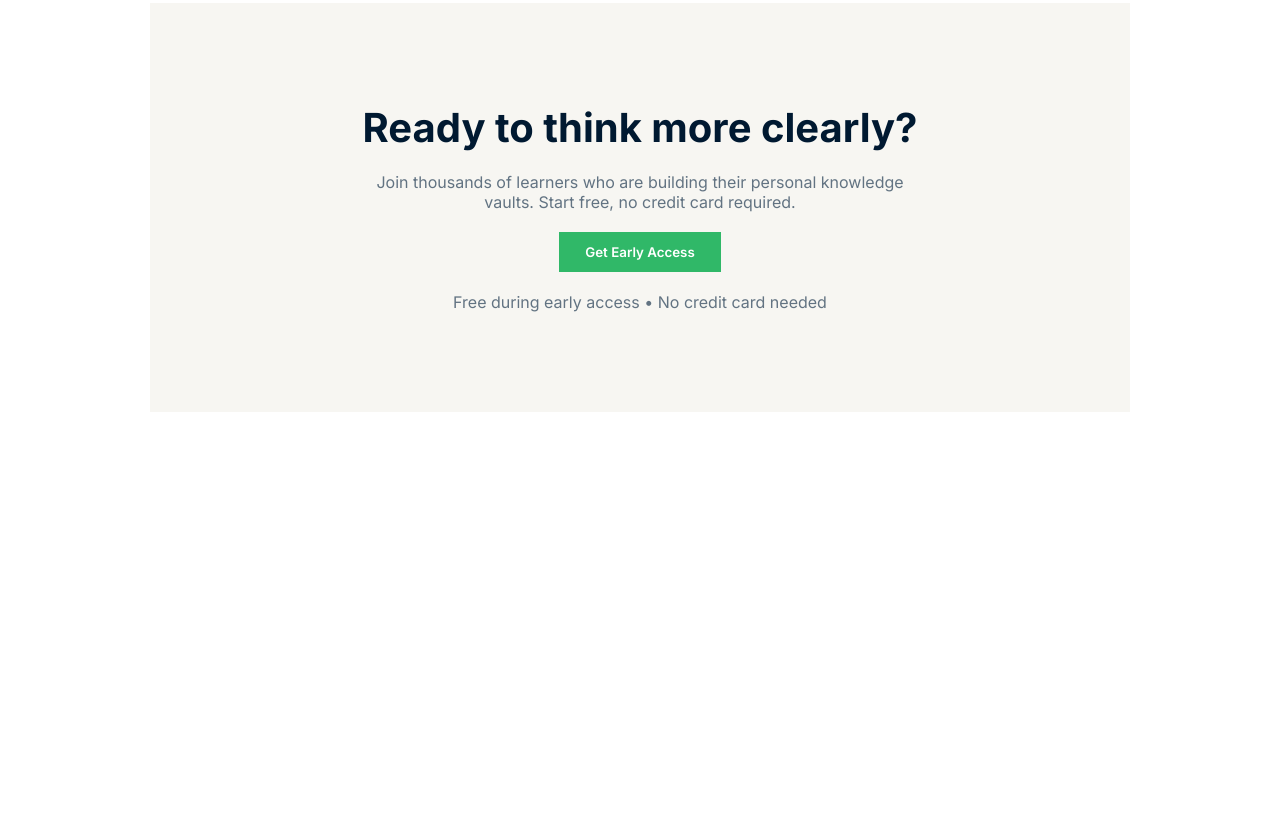
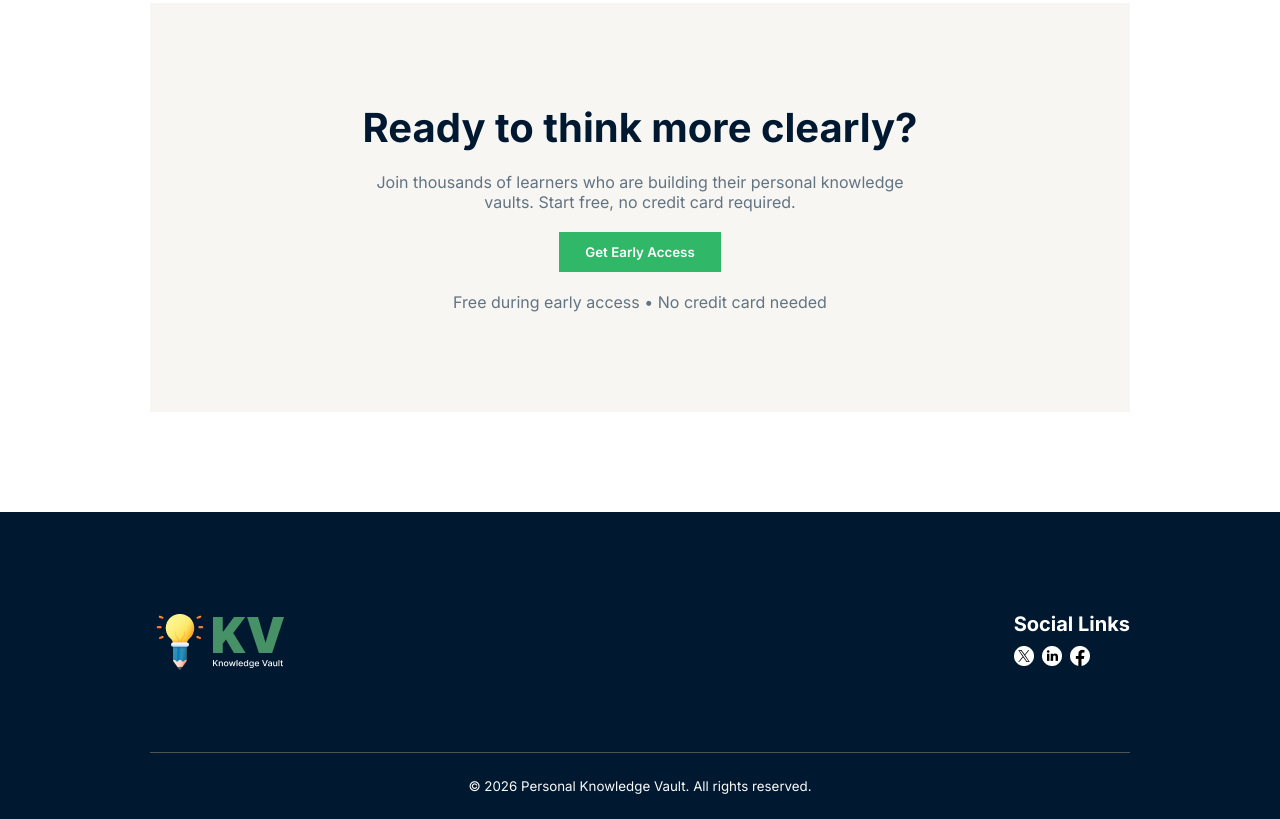
Before and after one commit to for-sifad/06_KNOWLEDGE-VAULT, a plain HTML site: page index.html in a window 1280 px wide. Shown: the part 1792-2611 px from the top of the page. Before the commit the page ends 2304 px from the top, so only its background shows below. Drawn offline with Linux system fonts and the light colour scheme.

Commit message:
added a footer.

```diff
--- a/index.html
+++ b/index.html
@@ -121,6 +121,21 @@
             </div>
         </section>
     </main>
+
+    <footer>
+        <div class="upper-container">
+            <img src="./assets/logo-footer.png" alt="">
+            <div class="right-links">
+                <h4>Social Links</h4>
+                <div>
+                    <img src="./assets/twitter.png" alt="">
+                    <img src="./assets/linkedin.png" alt="">
+                    <img src="./assets/facebook.png" alt="">
+                </div>
+            </div>
+        </div>
+        <small class="footer-txt">© 2026 Personal Knowledge Vault. All rights reserved.</small>
+    </footer>
 </body>
 
 </html>
--- a/style.css
+++ b/style.css
@@ -255,3 +255,34 @@ nav .nav-logo img {
     text-align: center;
     color: #627382;
 }
+
+footer {
+ padding: 100px 150px 0px 150px;
+ background-color: #001931;
+ color: white;
+}
+
+footer .upper-container{
+    border-bottom: 1px solid #525252;
+    display: flex;
+    justify-content: space-between;
+   padding-bottom: 80px;
+}
+
+.upper-container .right-links h4{
+    font-size: 20px;
+    margin-bottom: 10px;
+}
+
+.upper-container .right-links div{
+    display: flex;
+    align-items: center;
+    gap: 8px;
+}
+
+.footer-txt{
+    display: block;
+    color: #FAFAFA;
+    padding: 25px 0px;
+    text-align: center;
+}
```
Also changed, not shown: assets/facebook.png (added), assets/linkedin.png (added), assets/twitter.png (added).
